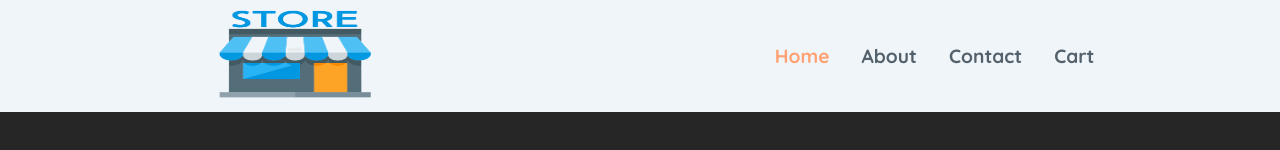
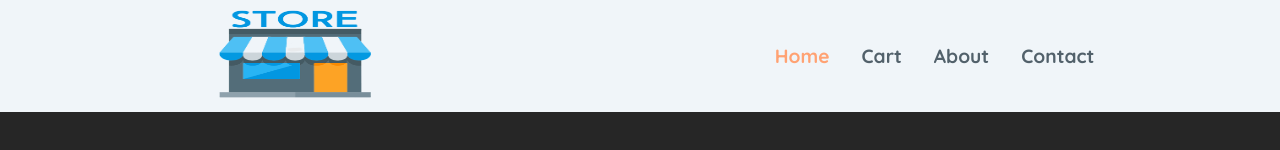
Before and after one commit to miloss98/store, a React (Vite) app: page / in a window 1280 px wide. Shown: the top 150 px of the page. Built offline with nearby package versions, Linux system fonts and the light colour scheme; no server answers.

Commit message:
link positions switched

```diff
--- a/src/components/Navbar.jsx
+++ b/src/components/Navbar.jsx
@@ -19,13 +19,13 @@ const Navbar = () => {
             <StyledNavLink to="/">Home</StyledNavLink>
           </li>
           <li>
+            <StyledNavLink to="/cart"> Cart </StyledNavLink>
+          </li>
+          <li>
             <StyledNavLink to="/about"> About </StyledNavLink>
           </li>
           <li>
             <StyledNavLink to="/contact"> Contact </StyledNavLink>
-          </li>
-          <li>
-            <StyledNavLink to="/cart"> Cart </StyledNavLink>
           </li>
         </StyledNavList>
       </StyledContainer>
```
